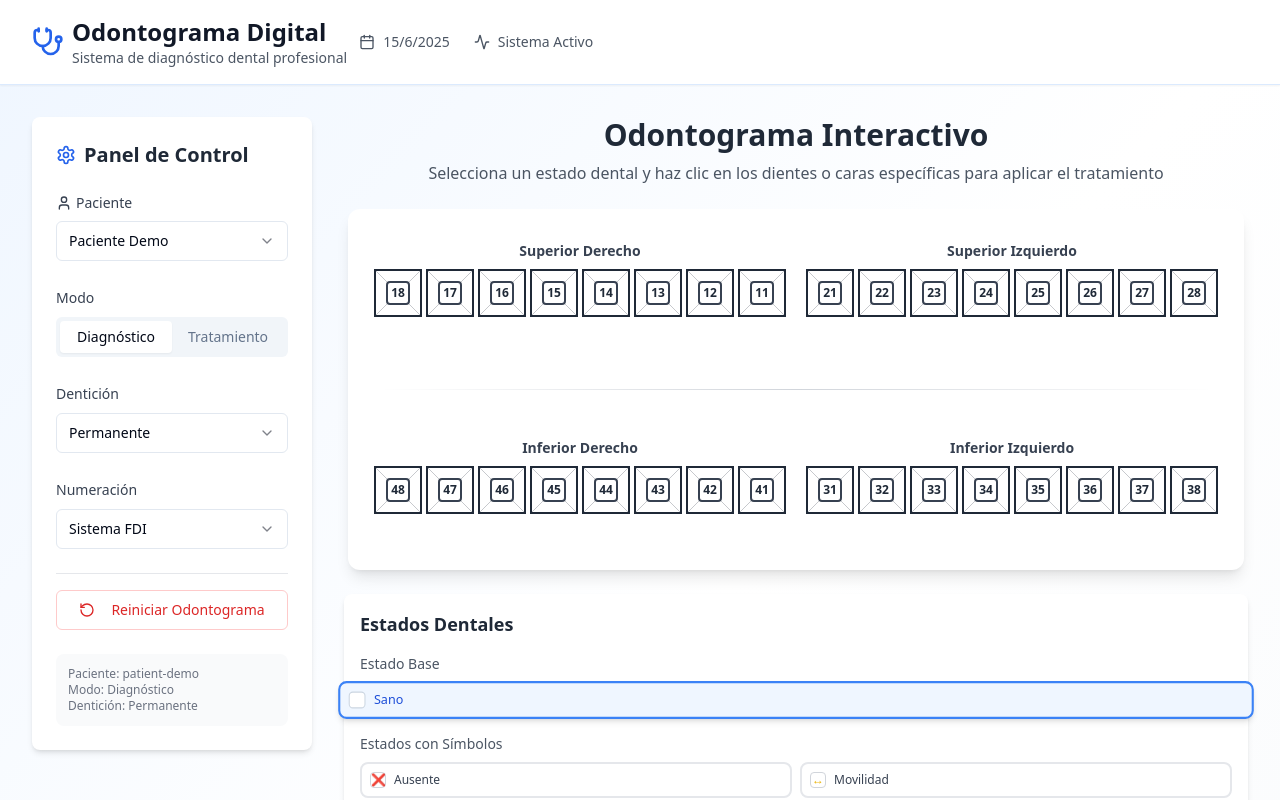
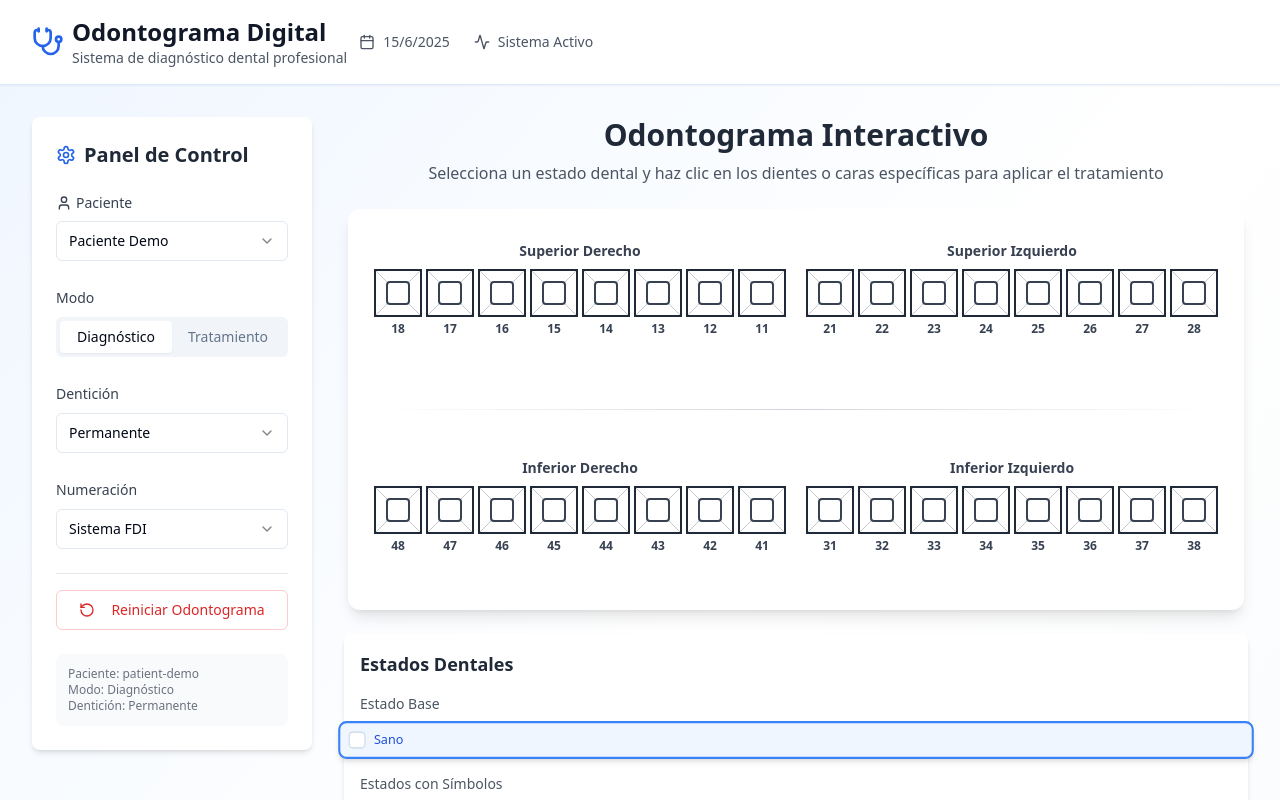
Before and after one commit to chavezito89/Odontograma_final, a React (Vite) app: page / in a window 1280 px wide. Shown: the top 800 px of the page. Built offline with nearby package versions, Linux system fonts and the light colour scheme.

Commit message:
Move tooth numbers outside the boxes
Move the tooth numbers outside the tooth boxes for better visibility.

```diff
--- a/src/components/odontogram/ToothComponent.tsx
+++ b/src/components/odontogram/ToothComponent.tsx
@@ -1,3 +1,4 @@
+
 import React from 'react';
 import { useOdontoStore, ToothState, ToothFace } from '@/store/odontoStore';
 import { TOOTH_STATE_COLORS, getDisplayNumber, isFullToothState, isSymbolState, getStateSymbol } from '@/utils/toothUtils';
@@ -115,7 +116,7 @@ const ToothComponent: React.FC<ToothComponentProps> = ({ toothNumber, className
     !hasSymbol;
 
   return (
-    <div className={cn("relative group", className)}>
+    <div className={cn("relative group flex flex-col items-center", className)}>
       {/* Diente con forma cuadrada dividida en 5 secciones */}
       <div
         className={cn(
@@ -192,12 +193,11 @@ const ToothComponent: React.FC<ToothComponentProps> = ({ toothNumber, className
             title={areFacesInteractive ? "Cara Lingual" : undefined}
           />
 
-          {/* Cara Oclusal (centro) - SIEMPRE VISIBLE */}
+          {/* Cara Oclusal (centro) - sin número */}
           <div
             className={cn(
               "absolute top-1/2 left-1/2 transform -translate-x-1/2 -translate-y-1/2",
               "w-6 h-6 transition-colors duration-200",
-              "flex items-center justify-center text-xs font-bold text-gray-800",
               "border-2 border-gray-700 rounded-sm bg-white z-10",
               areFacesInteractive ? "cursor-pointer hover:brightness-90" : "cursor-default"
             )}
@@ -206,9 +206,7 @@ const ToothComponent: React.FC<ToothComponentProps> = ({ toothNumber, className
             style={{
               backgroundColor: !hasSymbol ? getFaceColor('oclusal').replace('bg-', '') === 'white' ? '#ffffff' : getFaceColor('oclusal') : '#ffffff'
             }}
-          >
-            {displayNumber}
-          </div>
+          />
         </div>
 
         {/* Símbolo superpuesto PERFECTAMENTE CENTRADO */}
@@ -233,13 +231,18 @@ const ToothComponent: React.FC<ToothComponentProps> = ({ toothNumber, className
             {getStateSymbol(toothData.symbolState)}
           </div>
         )}
+
+        {/* Indicador visual para estados completos o símbolos */}
+        {((toothData?.state && isFullToothState(toothData.state)) || hasSymbol) && (
+          <div className="absolute -bottom-1 -right-1 w-2 h-2 bg-orange-500 rounded-full border border-white shadow-sm"
+               title={hasSymbol ? "Estado con símbolo" : "Estado completo del diente"} />
+        )}
       </div>
 
-      {/* Indicador visual para estados completos o símbolos */}
-      {((toothData?.state && isFullToothState(toothData.state)) || hasSymbol) && (
-        <div className="absolute -bottom-1 -right-1 w-2 h-2 bg-orange-500 rounded-full border border-white shadow-sm"
-             title={hasSymbol ? "Estado con símbolo" : "Estado completo del diente"} />
-      )}
+      {/* Número del diente debajo de la casilla */}
+      <div className="mt-1 text-xs font-bold text-gray-700">
+        {displayNumber}
+      </div>
     </div>
   );
 };
```
